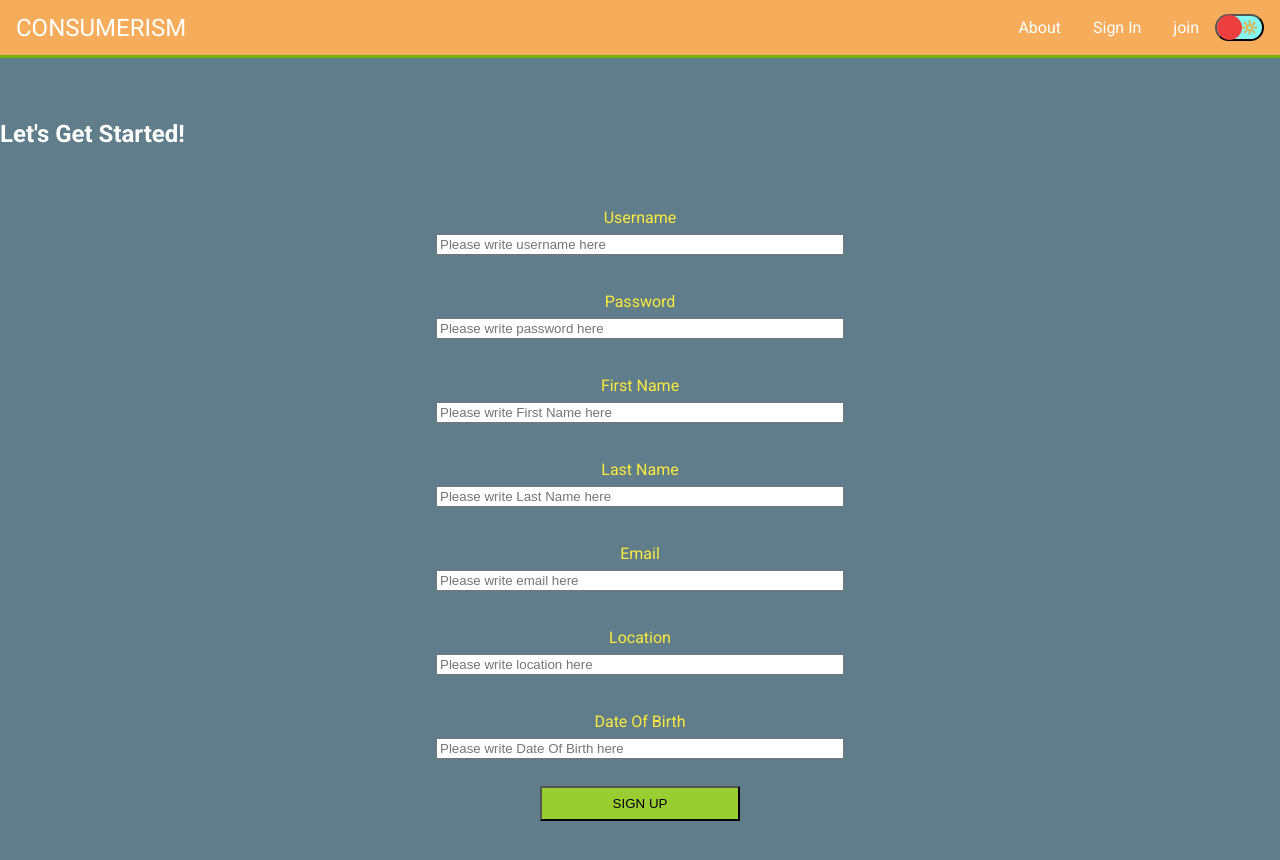
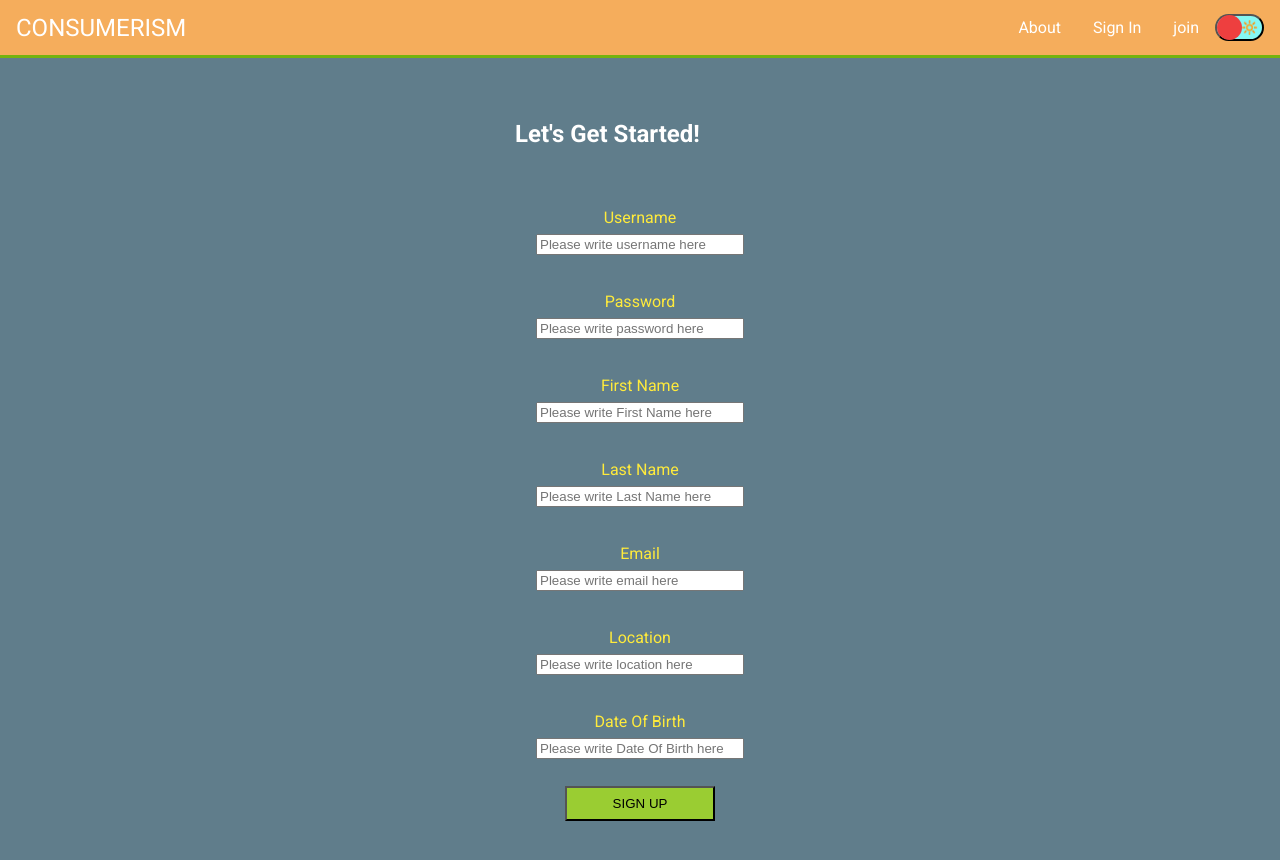
Before and after one commit to GN101/consumerism_app, a React (Create React App) app: page /signUp in a window 1280 px wide. Shown: the top 860 px of the page. Built offline with nearby package versions, Linux system fonts and the light colour scheme.

Commit message:
fixed css issue with bigger screens + changed dark mode color for navbar + fixed 2 css bugs related to 2 specific phone models: Galaxy Fold (= the text logo font-size) and Surface Duo (the SideNavBar had a css issue there)

```diff
--- a/src/App.module.css
+++ b/src/App.module.css
@@ -3,12 +3,27 @@
 }
 
 .app {
+  display: flex;
+  flex-flow: column;
+  height: 100%;
   background-color: var(--backgroundColor);
+  transition: 0.5s;
+  box-sizing: border-box;
+}
+
+.app_dark {
+  display: flex;
+  flex-flow: column;
+  height: 100%;
+  background-color: #041127;
   transition: 0.5s;
 }
 
-.app_dark {
-  /* background-color: var(--backgroundColor); */
-  background-color: rgb(12, 11, 25);
-  transition: 0.5s;
+@media (min-height: 734px) {
+  @media (min-width: 1000px) {
+    .app,
+    .app_dark {
+      height: 100vh;
+    }
+  }
 }
--- a/src/components/AlternateTheme/AlternateTheme.js
+++ b/src/components/AlternateTheme/AlternateTheme.js
@@ -7,11 +7,6 @@
 
   const toggleTheme = () => {
     setTheme(!theme);
-    if (theme) {
-      document.body.style.backgroundColor = 'rgb(12,11,25)';
-    } else {
-      document.body.style.backgroundColor = '#607d8b';
-    }
   };
 
   return (
--- a/src/components/Navbar/Navbar.css
+++ b/src/components/Navbar/Navbar.css
@@ -15,7 +15,7 @@
   top: 0;
   left: 0;
   width: 100%;
-  background-color: #9b6e3a;
+  background-color: #178e55;
   height: 55px;
   overflow-y: hidden;
   border-bottom: 0.1875rem solid #577b1e;
@@ -86,7 +86,7 @@
     z-index: 1;
     top: 0;
     left: 0;
-    background-color: #9b6e3a;
+    background-color: #178e55;
     overflow-x: hidden;
   }
 
@@ -118,3 +118,9 @@
     display: none;
   }
 }
+
+@media (max-width: 280px) {
+  .navbar_logo {
+    font-size: 1.2rem;
+  }
+}
--- a/src/components/Navbar/Navbar.js
+++ b/src/components/Navbar/Navbar.js
@@ -11,7 +11,7 @@
 
   const toogleNav = () => {
     if (openSideNav) {
-      document.getElementById('sideNavId').style.top = '-1024px';
+      document.getElementById('sideNavId').style.top = '-2024px';
       setOpenSideNav(false);
     } else {
       document.getElementById('sideNavId').style.top = '50px';
--- a/src/components/Navbar/SideNavbar/SideNavbar.css
+++ b/src/components/Navbar/SideNavbar/SideNavbar.css
@@ -9,7 +9,7 @@
 
 @media (max-width: 800px) {
   .sideNav {
-    top: -1000px;
+    top: -2000px;
     position: fixed;
     height: 100%;
     width: 50%;
@@ -18,7 +18,7 @@
   }
 
   .sideNav_dark {
-    top: -1000px;
+    top: -2000px;
     position: fixed;
     height: 100%;
     width: 50%;
--- a/src/index.css
+++ b/src/index.css
@@ -1,9 +1,8 @@
+html,
 body {
   background-color: var(--backgroundColor);
   transition: 0.5s;
-  margin: auto;
-  /* margin-top: -8px; */
-  /* margin-bottom: -600px; */
+  margin: 0;
   font-family: 'Roboto', 'Segoe UI', 'Roboto', 'Oxygen', 'Ubuntu', 'Cantarell',
     'Fira Sans', 'Droid Sans', 'Helvetica Neue', sans-serif;
   -webkit-font-smoothing: antialiased;
--- a/src/routes/home/Home.module.css
+++ b/src/routes/home/Home.module.css
@@ -17,3 +17,8 @@
     grid-template-columns: 100%;
   }
 }
+@media (max-width: 320px) {
+  .Field {
+    margin: 60px 5px 16px;
+  }
+}
```
